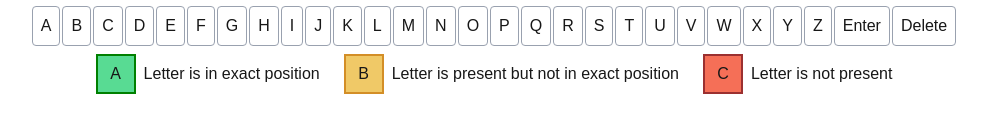
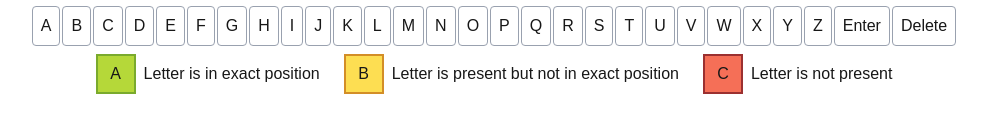
Before and after one commit to imismailpe/guessword, a Next.js app: page /game in a window 1280 px wide. Shown: the part 370-502 px from the top of the page, without its empty margins (146-1133 px from the left). Built offline with nearby package versions, Linux system fonts and the light colour scheme; no server answers.

Commit message:
style improvements

```diff
--- a/app/game/page.js
+++ b/app/game/page.js
@@ -53,7 +53,7 @@ function GamePage() {
   const restoreHighest = () => {
     const highestCache = localStorage.getItem("guesswordHigh");
     setHighScore(parseInt(highestCache || 0, 10));
-  }
+  };
   const resetGame = () => {
     currentWord.current = 0;
     currentChar.current = 0;
@@ -68,12 +68,16 @@ function GamePage() {
 
   const updateStatus = () => {
     const isSolvedNow = solution.every((letter, position) => {
-      return words.some((word) => word.text[position].toLowerCase() === letter.toLowerCase());
+      return words.some(
+        (word) => word.text[position].toLowerCase() === letter.toLowerCase()
+      );
     });
     setIsSolved(isSolvedNow);
-    const newHigh = highScore + 1;
-    localStorage.setItem("guesswordHigh", newHigh);
-    setHighScore(newHigh);
+    if (isSolvedNow) {
+      const newHigh = highScore + 1;
+      localStorage.setItem("guesswordHigh", newHigh);
+      setHighScore(newHigh);
+    }
   };
   const updateWords = () => {
     const letters = [];
--- a/app/globals.css
+++ b/app/globals.css
@@ -47,12 +47,12 @@ body {
   text-transform: uppercase;
 }
 .close{
-  background-color: rgb(240, 201, 103);
+  background-color: rgb(253, 222, 82);
   border: 2px solid rgb(211, 142, 39);
 }
 .correct{
-  background-color: rgb(88, 219, 147);
-  border: 2px solid green;
+  background-color: rgb(181, 216, 57);
+  border: 2px solid rgb(122, 170, 45);
 }
 .incorrect{
   background-color: rgb(245, 111, 87);
```
